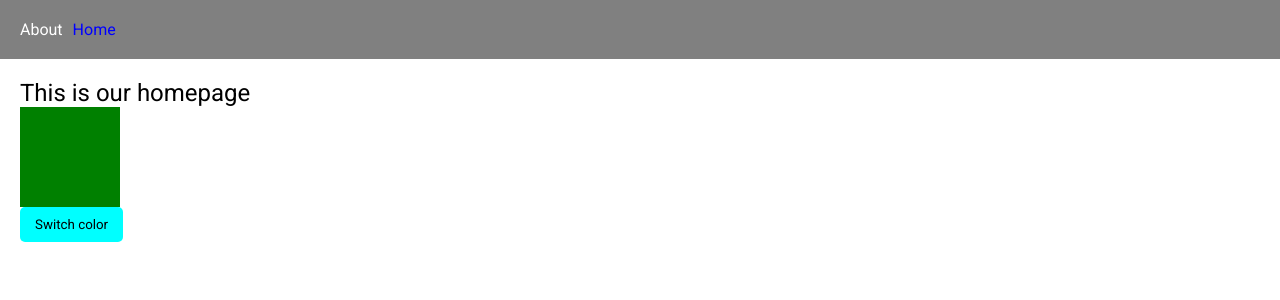
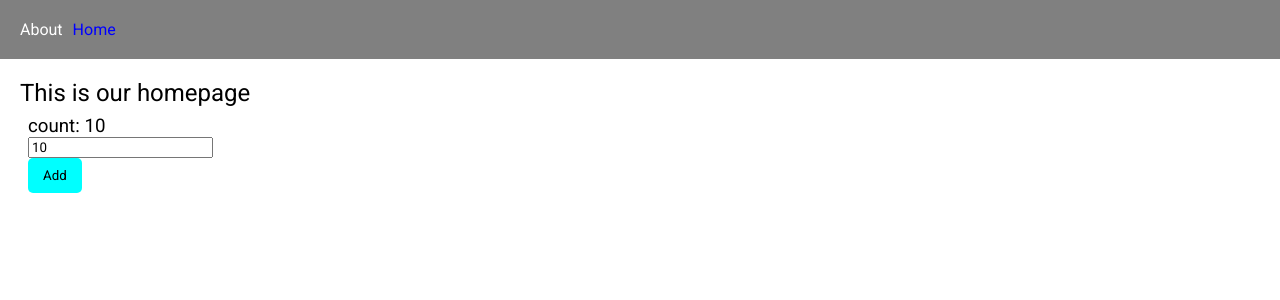
Before and after one commit to zadahead/IAI-React-6-2025, a React (Vite) app: page / in a window 1280 px wide. Shown: the top 300 px of the page. Built offline with nearby package versions, Linux system fonts and the light colour scheme.

Commit message:
two way input

```diff
--- a/src/components/counter/Counter.jsx
+++ b/src/components/counter/Counter.jsx
@@ -8,9 +8,17 @@ export const Counter = () => {
         setValue(value + 1);
     }
 
+    const handleChange = (e) => {
+        const inputValue = e.target.value;
+        if (isNaN(inputValue)) return;
+
+        setValue(+inputValue);
+    }
+
     return (
-        <div>
-            <h2>count: {value}</h2>
+        <div className="p-2">
+            <h3>count: {value}</h3>
+            <input value={value} onChange={handleChange} />
             <Btn onClick={handleAdd}>Add</Btn>
         </div>
     )
--- a/src/pages/home/Home.jsx
+++ b/src/pages/home/Home.jsx
@@ -4,6 +4,6 @@ import { Counter } from "../../components/counter/Counter";
 export const Home = () => (
     <div>
         <h2>This is our homepage</h2>
-        <ColorSwitcher />
+        <Counter />
     </div>
 )
```
